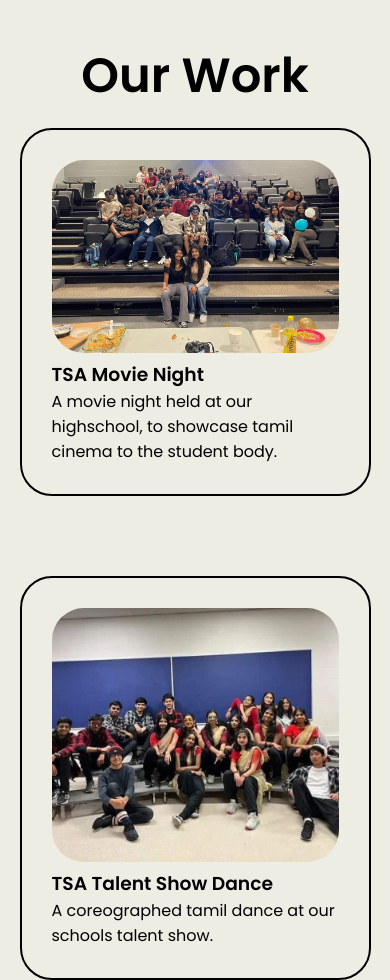
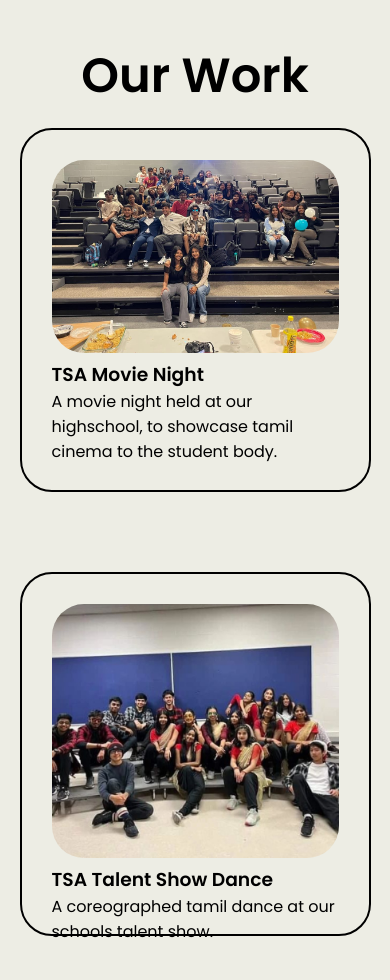
Before and after one commit to RC-6989/TSA-WILSON-WEBSITE, a plain HTML site: page index.html in a window 390 px wide. Shown: the part 960-1940 px from the top of the page. Drawn offline with Linux system fonts and the light colour scheme.

Commit message:
Update mediaqueries.css

```diff
--- a/mediaqueries.css
+++ b/mediaqueries.css
@@ -126,8 +126,12 @@
         padding: 1rem;
         margin-top: 2rem;
         margin-bottom: 4rem;
+        height: 300px;
     }
     .footer{
         opacity: 0;
     }
+    .project {
+      max-height: 300px;
+    }
   }
```
